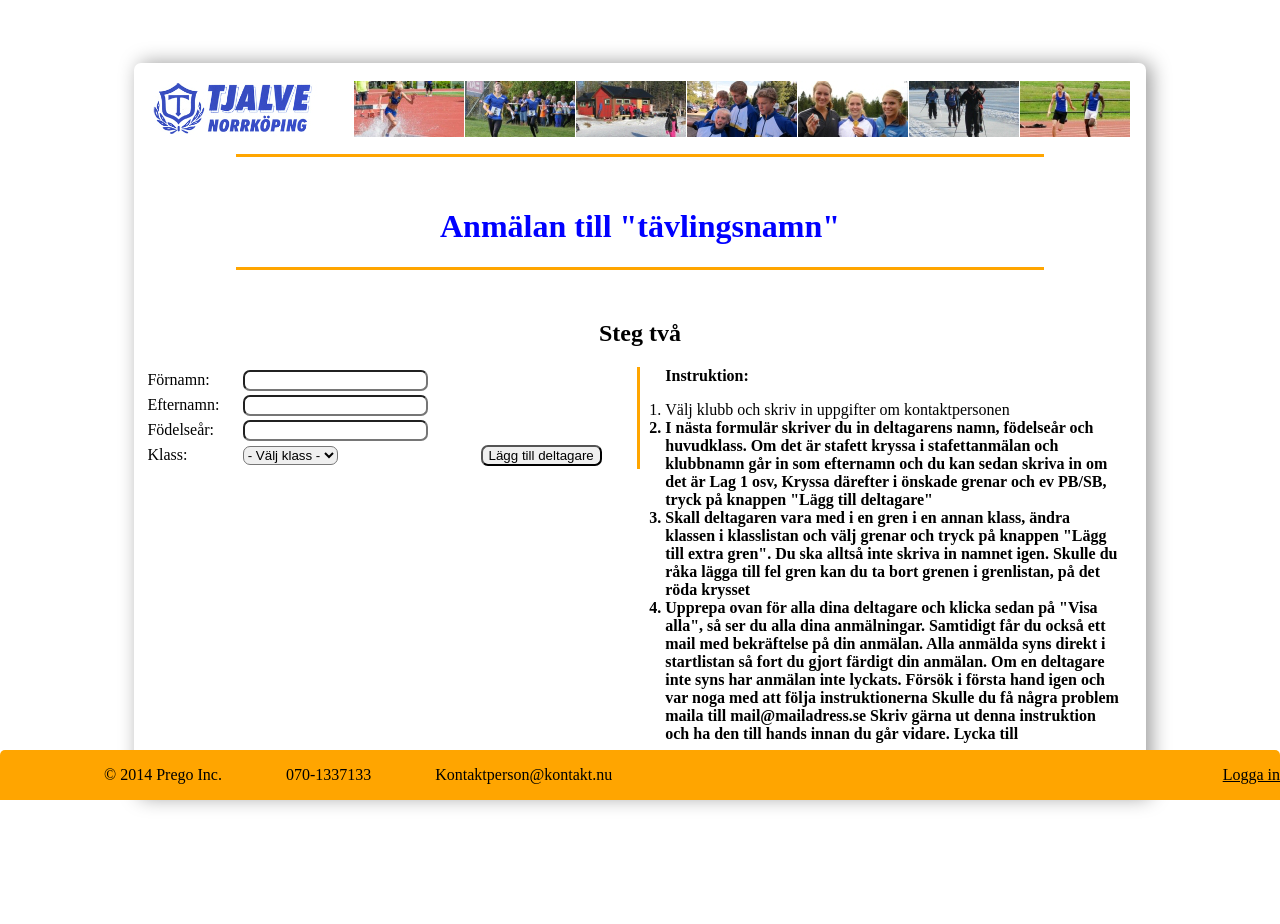
After one commit to TeamPrego/Code, a PHP site: page /applyTwo.php in a window 1280 px wide. The commit adds this page. Run offline with PHP 8.4, Linux system fonts and the light colour scheme.

Commit message:
Version 1.04
Steg två på formuläret är typ klart

```diff
--- a/tjalve/apply.php
+++ b/tjalve/applyOne.php
@@ -54,7 +54,7 @@ include "templates/header.php";
 	<div class="infoText">
 		<h4>Instruktion:</h4>
 		<ol>
-			<li>Välj klubb och skriv in uppgifter om kontaktpersonen</li>
+			<li class="importantText">Välj klubb och skriv in uppgifter om kontaktpersonen</li>
 			<li>I nästa formulär skriver du in deltagarens namn, födelseår och huvudklass. Om det är stafett kryssa i stafettanmälan och klubbnamn går in som efternamn och du kan sedan skriva in om det är Lag 1 osv,
 				Kryssa därefter i önskade grenar och ev PB/SB, tryck på knappen "Lägg till deltagare"</li>
 			<li>Skall deltagaren vara med i en gren i en annan klass, ändra klassen i klasslistan och välj grenar och tryck på knappen "Lägg till extra gren". Du ska alltså inte skriva in namnet igen.
--- /dev/null
+++ b/tjalve/applyTwo.php
@@ -0,0 +1,65 @@
+
+<?php
+include "templates/header.php";
+?>
+	<h1> Anmälan till "tävlingsnamn" </h1>
+
+	<hr>
+
+	<table class ="formDiv">
+		<h2>Steg två</h2>
+		<form id="firstForm" name="firstForm" method="post" action=" ">
+			<tr>
+				<td>Förnamn:</td>
+				<td><input type="text" name="firstName" id="firstName" /></td>
+			</tr>
+			<tr>
+				<td>Efternamn:</td>
+				<td><input type="text" name="lastName" id="lastName" /></td>
+			</tr>
+			<tr>
+				<td>Födelseår:</td>
+				<td><input type="text" name="yearOfBirth" id="yearOfBirth" /></td>
+			</tr>
+			<tr>
+				<td>
+					<label for="select">
+					Klass:</label>
+				</td>
+				<td>
+					<select name="chooseClass" id="chooseClass">
+					<option> - Välj klass - </option>
+					<option value="P11"> P11 </option>
+					<option value="P12"> P12 </option>
+					<option value="P13"> P13 </option>
+					<option value="P14"> P14 </option>
+					</select>
+				</td>
+				<td><input type="submit" name="addParticipator" id="addParticipator" value="Lägg till deltagare" /></td>
+			</tr>
+		</form>
+	</table>
+
+	<div class="infoText">
+		<h4>Instruktion:</h4>
+		<ol>
+			<li>Välj klubb och skriv in uppgifter om kontaktpersonen</li>
+			<li class="importantText">I nästa formulär skriver du in deltagarens namn, födelseår och huvudklass. Om det är stafett kryssa i stafettanmälan och klubbnamn går in som efternamn och du kan sedan skriva in om det är Lag 1 osv,
+				Kryssa därefter i önskade grenar och ev PB/SB, tryck på knappen "Lägg till deltagare"</li>
+			<li class="importantText">Skall deltagaren vara med i en gren i en annan klass, ändra klassen i klasslistan och välj grenar och tryck på knappen "Lägg till extra gren". Du ska alltså inte skriva in namnet igen.
+				Skulle du råka lägga till fel gren kan du ta bort grenen i grenlistan, på det röda krysset</li>
+			<li class="importantText">Upprepa ovan för alla dina deltagare och klicka sedan på "Visa alla", så ser du alla dina anmälningar. Samtidigt får du också ett mail med bekräftelse på din anmälan.
+		 		Alla anmälda syns direkt i startlistan så fort du gjort färdigt din anmälan. Om en deltagare inte syns har anmälan inte lyckats. Försök i första hand igen och var noga med att följa instruktionerna
+				Skulle du få några problem maila till mail@mailadress.se
+				Skriv gärna ut denna instruktion och ha den till hands innan du går vidare.
+				Lycka till</li>
+		</ol>
+	</div>
+
+	<div class=progressBar>
+		<div class=progress>50% klart</div>
+	</div
+
+<?php
+include "templates/footer.php";
+?>
--- a/tjalve/css/stylesheet.css
+++ b/tjalve/css/stylesheet.css
@@ -165,7 +165,7 @@ h2
 	text-align: center;
 }
 
-#contactPerson, #email, #repeatEmail, #telephoneNumber, #chooseClub, #continues
+#contactPerson, #email, #repeatEmail, #telephoneNumber, #chooseClub, #continues, #yearOfBirth, #firstName, #lastName,#chooseClass, #addParticipator
 {
 	border-radius: 7px;
 }
@@ -180,3 +180,17 @@ h2
 	text-align: center;
 	text-align: middle;
 }
+.importantText
+{
+	font-weight: bold;
+}
+.progress
+{
+	width: 50%;
+	height: 100%;
+	border: 1px solid orange;
+	border-bottom-left-radius: 5px;
+	border-top-left-radius: 5px;
+	background-color: orange;
+	text-align: right;
+}
```
